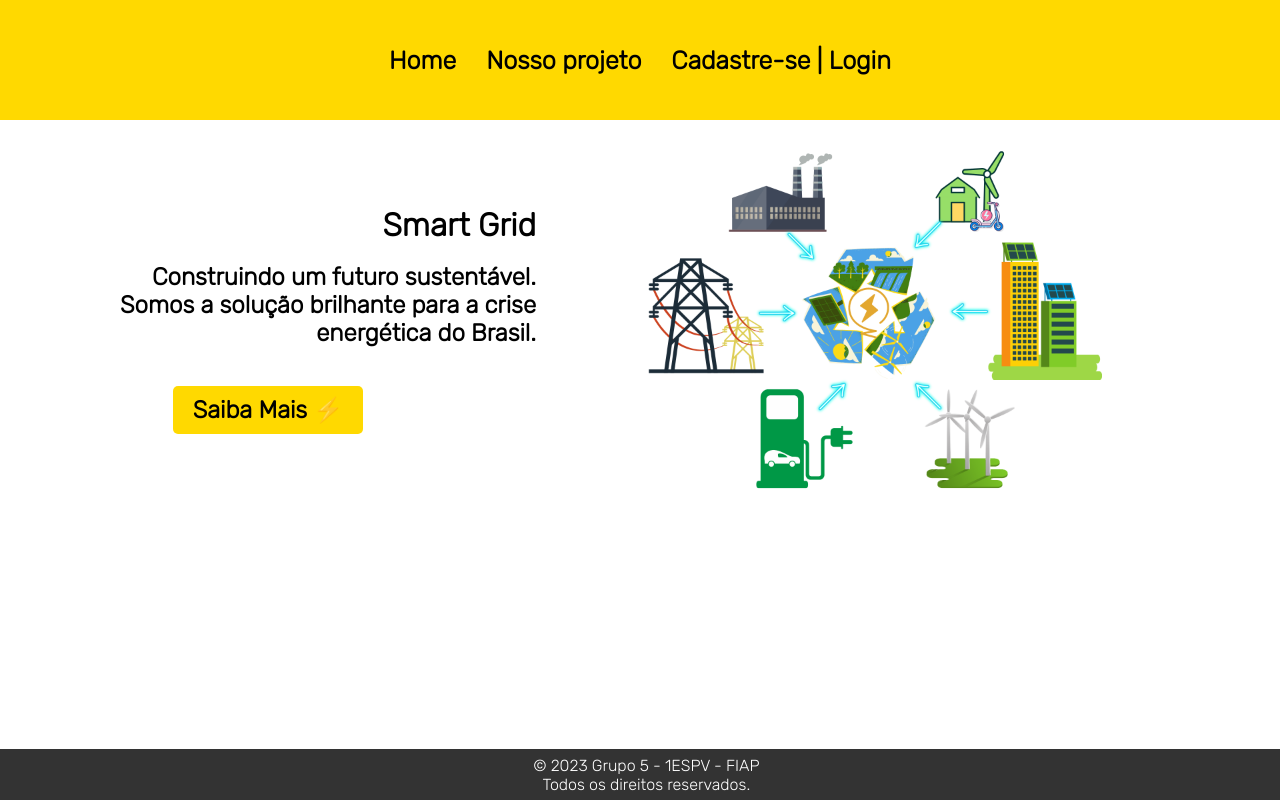
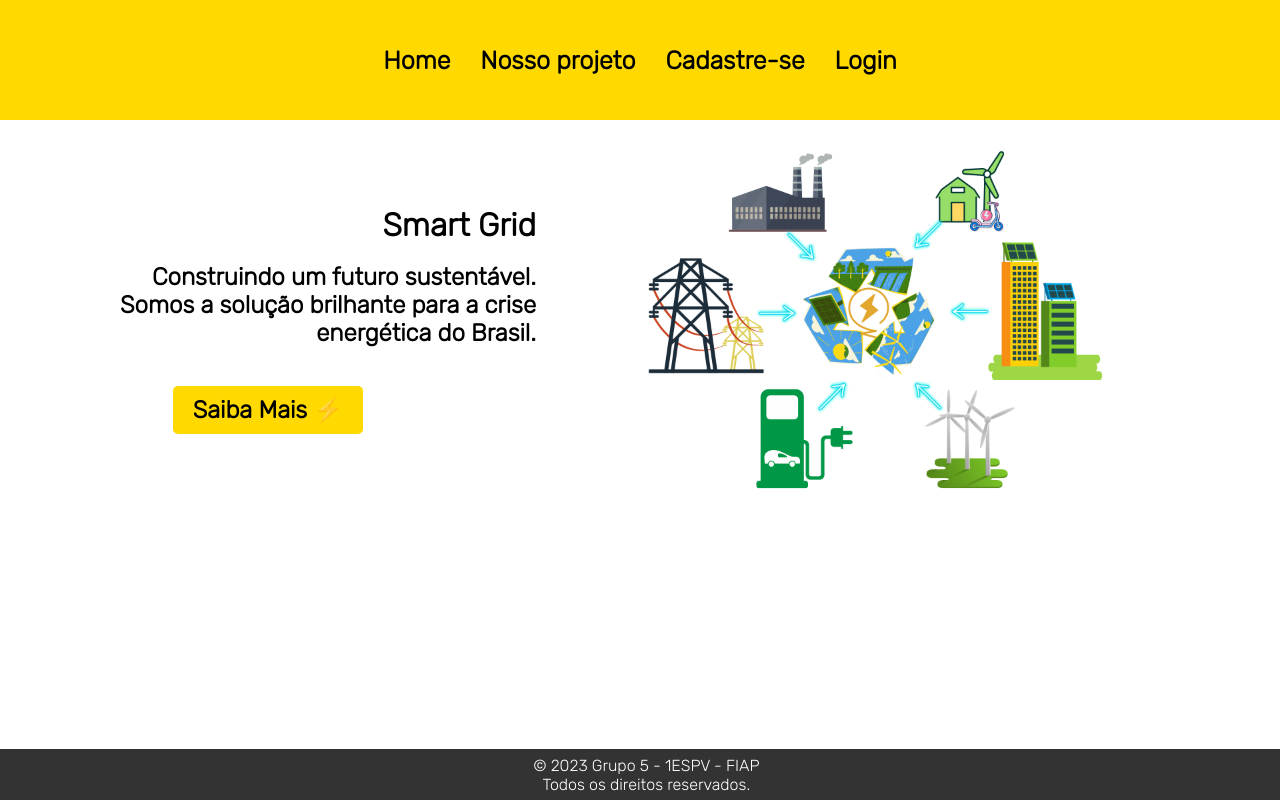
Before and after one commit to pbrnx/smart-grid, a React (Create React App) app: page / in a window 1280 px wide. Built offline with nearby package versions, Linux system fonts and the light colour scheme.

Commit message:
Reestruturação das pastas

```diff
--- a/src/App.css
+++ b/src/App.css
@@ -49,7 +49,6 @@ nav a:hover {
 }
 
 
-
 @media (max-width: 768px) {
 
     html {
--- a/src/Cabecalho.js
+++ /dev/null
@@ -1,19 +0,0 @@
-import './App.css'
-
-function Cabecalho() {
-    return (
-      <>
-        <header>
-        <nav>
-            <ul class="desktop-menu">
-                <li><a href="../pages/main.html">Home</a></li>
-                <li><a href="../pages/contato.html">Nosso projeto</a></li>
-                <li><a href="../index.html">Cadastre-se | Login</a></li>
-            </ul>
-        </nav>
-        </header>
-      </>
-    );
-  }
-
-  export default Cabecalho;
--- /dev/null
+++ b/src/components/Cabecalho.js
@@ -0,0 +1,22 @@
+import React from 'react';
+import '../App.css';
+
+
+function Cabecalho() {
+  return (
+    <>
+      <header>
+        <nav>
+          <ul className="desktop-menu">
+            <li><a href='/Landing'>Home</a></li>
+            <li><a href="#">Nosso projeto</a></li>
+            <li><a href="#">Cadastre-se</a></li>
+            <li><a href="#">Login</a></li>
+          </ul>
+        </nav>
+      </header>
+    </>
+  );
+}
+
+export default Cabecalho;
--- a/src/Rodape.js
+++ b/src/components/Rodape.js
@@ -1,5 +1,5 @@
 import React from 'react';
-import './Rodape.css';
+import '../styles/Rodape.css';
 
 function Rodape() {
   return (
--- a/src/Landing.js
+++ b/src/pages/Landing.js
@@ -1,6 +1,6 @@
 import React from 'react';
-import './Landing.css';
-import './images/index.png';
+import '../styles/Landing.css';
+import '../images/index.png';
 
 function Landing() {
   return (
@@ -14,7 +14,7 @@ function Landing() {
           <button className="saiba-mais-button">Saiba Mais ⚡</button>
         </div>
       </div>
-      <img className="box" src={require('./images/index.png')} alt="Imagem Smart Grid" />
+      <img className="box" src={require('../images/index.png')} alt="Imagem Smart Grid" />
     </div>
   );
 }
```
Also changed, not shown: src/App.js (+4 -3 lines), src/pages/Cadastro.js (added, +11 -0 lines), src/styles/Cadastro.css (added), src/styles/Landing.css (renamed from src/Landing.css), src/styles/Rodape.css (renamed from src/Rodape.css).
